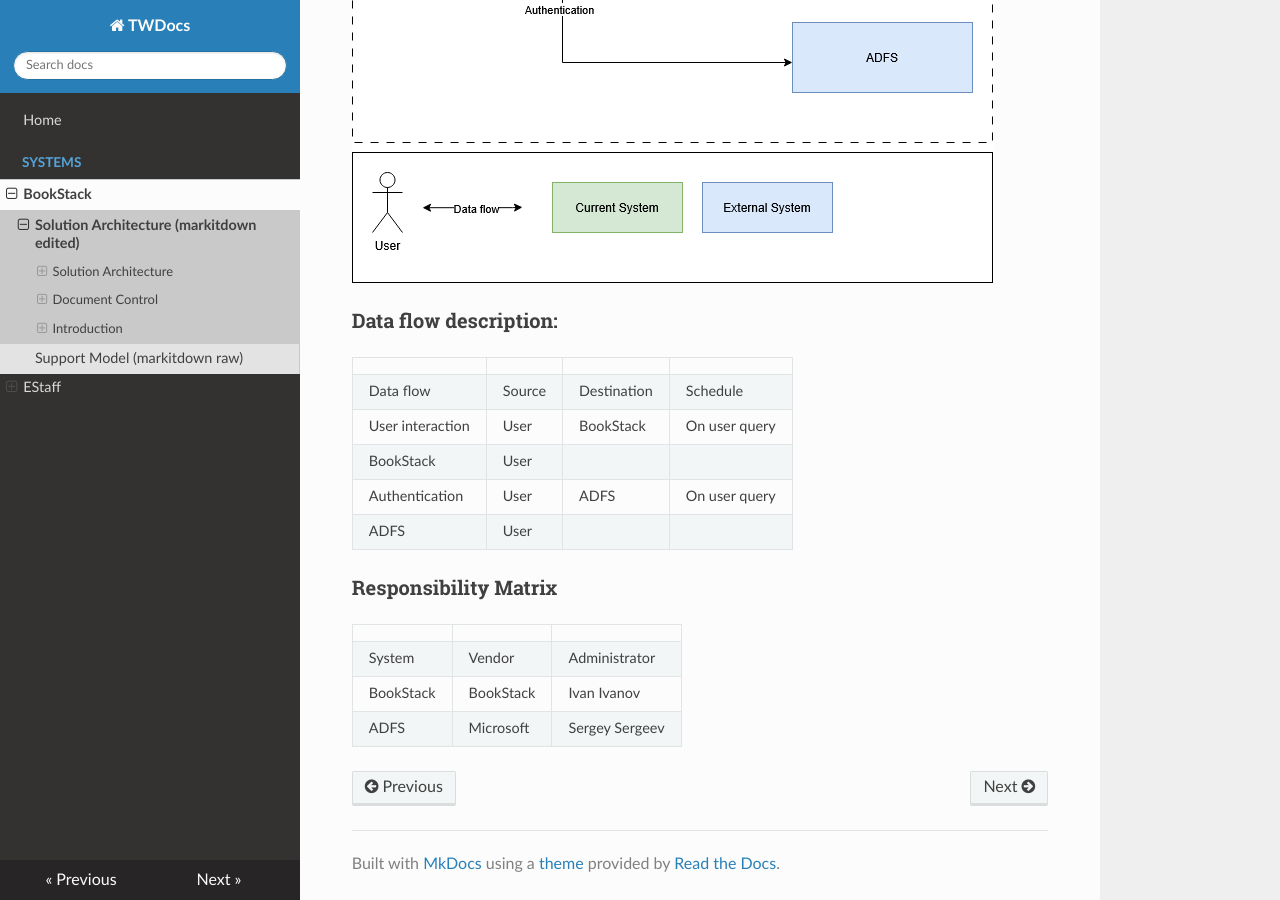
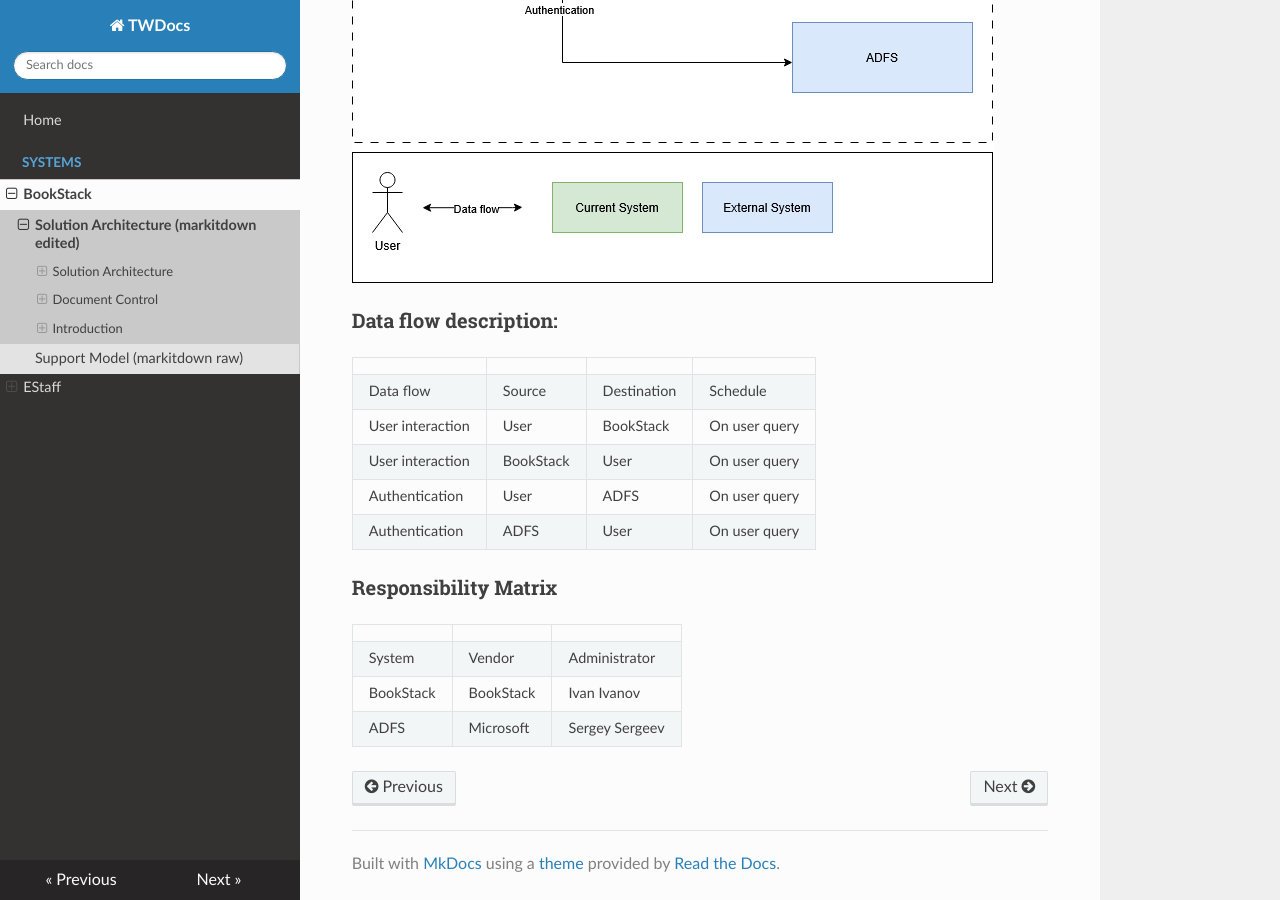
Before and after one commit to AndrewDOrlov/andrewdorlov.github.io, an MkDocs documentation site: the page built from docs/BookStackSA.md, in a window 1280 px wide and 900 px high, scrolled down 1831 px. Built offline with MkDocs 1.6.1, drawn with Linux system fonts in a browser that asks for light colours; nearby versions of some CDN libraries.

Commit message:
edited docs

```diff
--- a/docs/BookStackSA.md
+++ b/docs/BookStackSA.md
@@ -60,9 +60,9 @@
 | --- | --- | --- | --- |
 | Data flow | Source | Destination | Schedule |
 | User interaction | User | BookStack | On user query |
-| BookStack | User |
+| User interaction | BookStack | User | On user query |
 | Authentication | User | ADFS | On user query |
-| ADFS | User |
+| Authentication | ADFS | User | On user query |
 
 ### Responsibility Matrix
 
```
